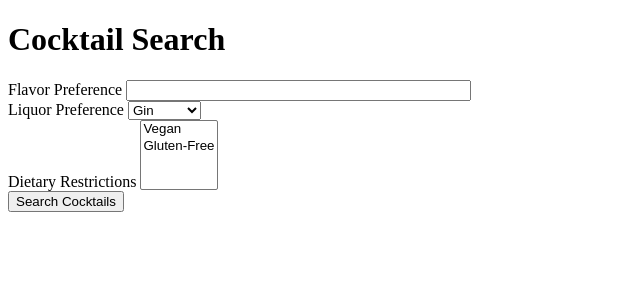
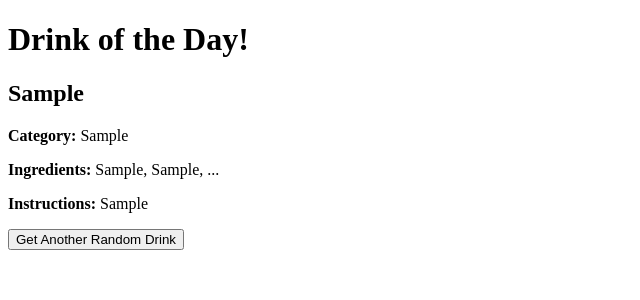
Before and after one commit to paganrage333/cocktails, a Flask app: template templates/index.html in a window 1280 px wide. Shown: the top 300 px of the page, without its empty margins (0-640 px from the left). Run offline with Flask 3, Linux system fonts and the light colour scheme; tables that the repository leaves empty hold one stand-in row (values such as "Sample post"); the template is opened without the code that fills it: values that come from a table or form of the project are taken from there, most other values are stand-ins (such as "Sample title", 1, 10 or a date in 2020).

Commit message:
new homepage

```diff
--- a/app.py
+++ b/app.py
@@ -109,6 +109,11 @@ def logout():
 
 @app.route("/", methods=["GET", "POST"])
 def homepage():
+    return render_template("index.html")
+
+
+@app.route("/search", methods=["GET", "POST"])
+def search_form():
     form = CocktailForm()
 
     if request.method == "POST":
@@ -127,7 +132,7 @@ def homepage():
             # Handle API request error
             return "Error fetching cocktail data from API"
 
-    return render_template("index.html", form=form)
+    return render_template("searchform.html", form=form)
 
 @app.route("/results", methods=["GET"])
 def results():
--- a/templates/index.html
+++ b/templates/index.html
@@ -4,27 +4,38 @@
     <meta charset="UTF-8">
     <meta http-equiv="X-UA-Compatible" content="IE=edge">
     <meta name="viewport" content="width=device-width, initial-scale=1.0">
-    <title>Cocktail Search</title>
+    <title>Drink of the Day!</title>
 </head>
 <body>
-    <h1>Cocktail Search</h1>
-    <form method="POST">
-        {{ form.hidden_tag() }}
-        <div>
-            {{ form.flavor_preference.label }}
-            {{ form.flavor_preference(size=40) }}
-        </div>
-        <div>
-            {{ form.liquor_preference.label }}
-            {{ form.liquor_preference() }}
-        </div>
-        <div>
-            {{ form.dietary_restrictions.label }}
-            {{ form.dietary_restrictions() }}
-        </div>
-        <div>
-            {{ form.submit() }}
-        </div>
-    </form>
+    <h1>Drink of the Day!</h1>
+    <div id="drink-container">
+        <h2 id="drink-name">{{ drink.strDrink }}</h2>
+        <p><strong>Category:</strong> {{ drink.strCategory }}</p>
+        <p><strong>Ingredients:</strong> {{ drink.strIngredient1 }}, {{ drink.strIngredient2 }}, ...</p>
+        <p><strong>Instructions:</strong> {{ drink.strInstructions }}</p>
+    </div>
+
+    <button id="refresh-button">Get Another Random Drink</button>
+
+    <script>
+        // JavaScript to load a random drink when the page loads
+        function loadRandomDrink() {
+            fetch("https://www.thecocktaildb.com/api/json/v1/1/random.php")
+                .then(response => response.json())
+                .then(data => {
+                    const drink = data.drinks[0];
+                    document.getElementById("drink-name").textContent = drink.strDrink;
+                    document.getElementById("drink-category").textContent = drink.strCategory;
+                    document.getElementById("drink-ingredients").textContent = drink.strIngredient1 + ', ' + drink.strIngredient2;
+                    document.getElementById("drink-instructions").textContent = drink.strInstructions;
+                });
+        }
+
+        // Load a random drink when the page loads
+        loadRandomDrink();
+
+        // JavaScript to load another random drink when the button is clicked
+        document.getElementById("refresh-button").addEventListener("click", loadRandomDrink);
+    </script>
 </body>
 </html>
```
Also changed, not shown: templates/searchform.html (added, +30 -0 lines).
